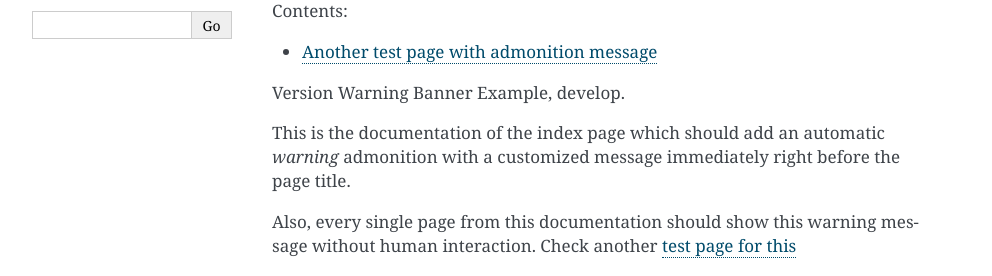
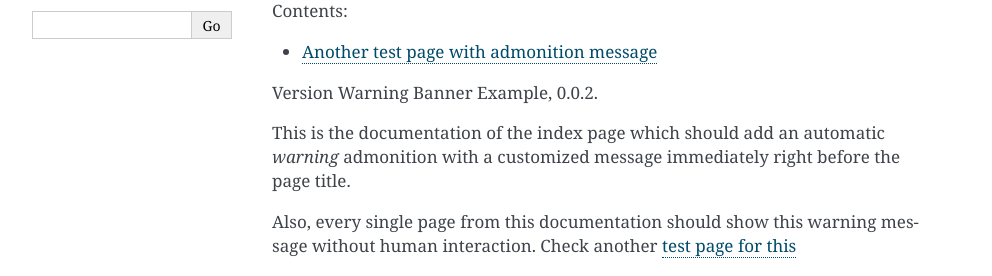
Before and after one commit to humitos/sphinx-version-warning-example, a Sphinx documentation site: the page built from docs/index.rst, in a window 1280 px wide. Shown: the part 160-436 px from the top of the page, without its empty margins (148-1140 px from the left). Built offline with Sphinx 7.4.7, drawn with Linux system fonts in a browser that asks for light colours.

Commit message:
Test version change

```diff
--- a/docs/conf.py
+++ b/docs/conf.py
@@ -25,7 +25,7 @@ author = 'Manuel Kaufmann'
 
 # The short X.Y version
 # The full version, including alpha/beta/rc tags
-version = release = 'develop'
+version = release = '0.0.2'
 
 # -- Version Warning Banner configuration ------------------------------------
 versionwarning_enabled = True
```
